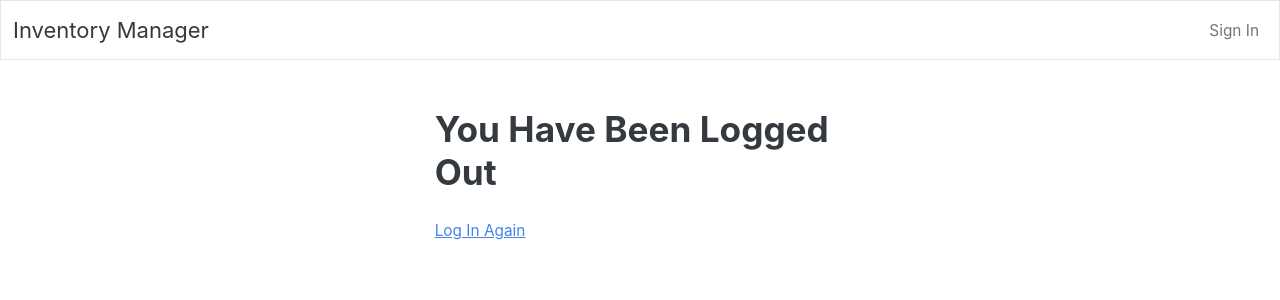
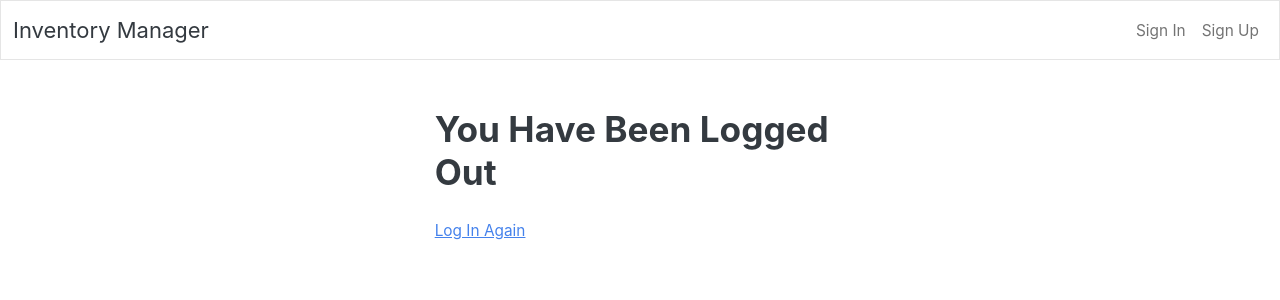
Before and after one commit to Yi-001/Stock-Management, a Django app: page /logout/ in a window 1280 px wide. Shown: the top 300 px of the page. Run offline with Django 4.2, Linux system fonts and the light colour scheme; some libraries are stand-ins or nearby versions.

Commit message:
fix logout errro

```diff
--- a/inventory_management/inventory/templates/inventory/login.html
+++ b/inventory_management/inventory/templates/inventory/login.html
@@ -9,7 +9,7 @@
         <form method="post">
             {% csrf_token %}
             {{ form|crispy }}
-            <button class="btn btn-secondary">Sign In</button>
+            <button class="btn btn-primary">Sign In</button>
         </form>
         <div class="pt-3">
             <small class="text-muted">Need an account?
--- a/inventory_management/inventory/templates/inventory/logout.html
+++ b/inventory_management/inventory/templates/inventory/logout.html
@@ -2,6 +2,7 @@
 {% load crispy_forms_tags %}
 
 {% block content %}
+
 
 <div class="row">
     <div class="col-11 col-md-4 mx-auto mt-5">
--- a/inventory_management/inventory/templates/inventory/navigation.html
+++ b/inventory_management/inventory/templates/inventory/navigation.html
@@ -6,9 +6,21 @@
         </button>
         <div class="collapse navbar-collapse justify-content-end" id="navbarNav">
             <ul class="navbar-nav">
-                <li class="nav-item">
-                    <a class="nav-link" href="#">Sign In</a>
-                </li>
+                {% if user.is_authenticated %}
+                    <li class="nav-item">
+                        <a class="nav-link" href="#">{{ user.username }}</a>
+                    </li>
+                    <li class="nav-item">
+                        <a class="nav-link" href="{% url 'logout' %}">Sign Out</a>
+                    </li>
+                {% elif not user.is_authenticated%}
+                    <li class="nav-item">
+                        <a class="nav-link" href="{% url 'login' %}">Sign In</a>
+                    </li>
+                    <li class="nav-item">
+                        <a class="nav-link" href="{% url 'signup' %}">Sign Up</a>
+                    </li>
+                {% endif %}
             </ul>
         </div>
     </div>
--- a/inventory_management/inventory/urls.py
+++ b/inventory_management/inventory/urls.py
@@ -7,5 +7,5 @@ urlpatterns = [
     path('', Index.as_view(), name='index'),
     path('signup/', SignUpView.as_view(), name='signup'),
     path('login/', auth_views.LoginView.as_view(template_name='inventory/login.html'), name='login'),
-    path('logout/', auth_views.LoginView.as_view(template_name='inventory/logout.html'), name='logout'),
+    path('logout/', auth_views.LogoutView.as_view(template_name='inventory/logout.html'), name='logout'),
 ]
--- a/inventory_management/inventory/views.py
+++ b/inventory_management/inventory/views.py
@@ -23,4 +23,4 @@ class SignUpView(View):
 
             login(request, user)
             return redirect('index')
-        return render(request, 'inventory/singnup.html', {'form': form})
+        return render(request, 'inventory/signup.html', {'form': form})
```
Also changed, not shown: inventory_management/inventory/templates/inventory/signup.html (+7 -0 lines).
